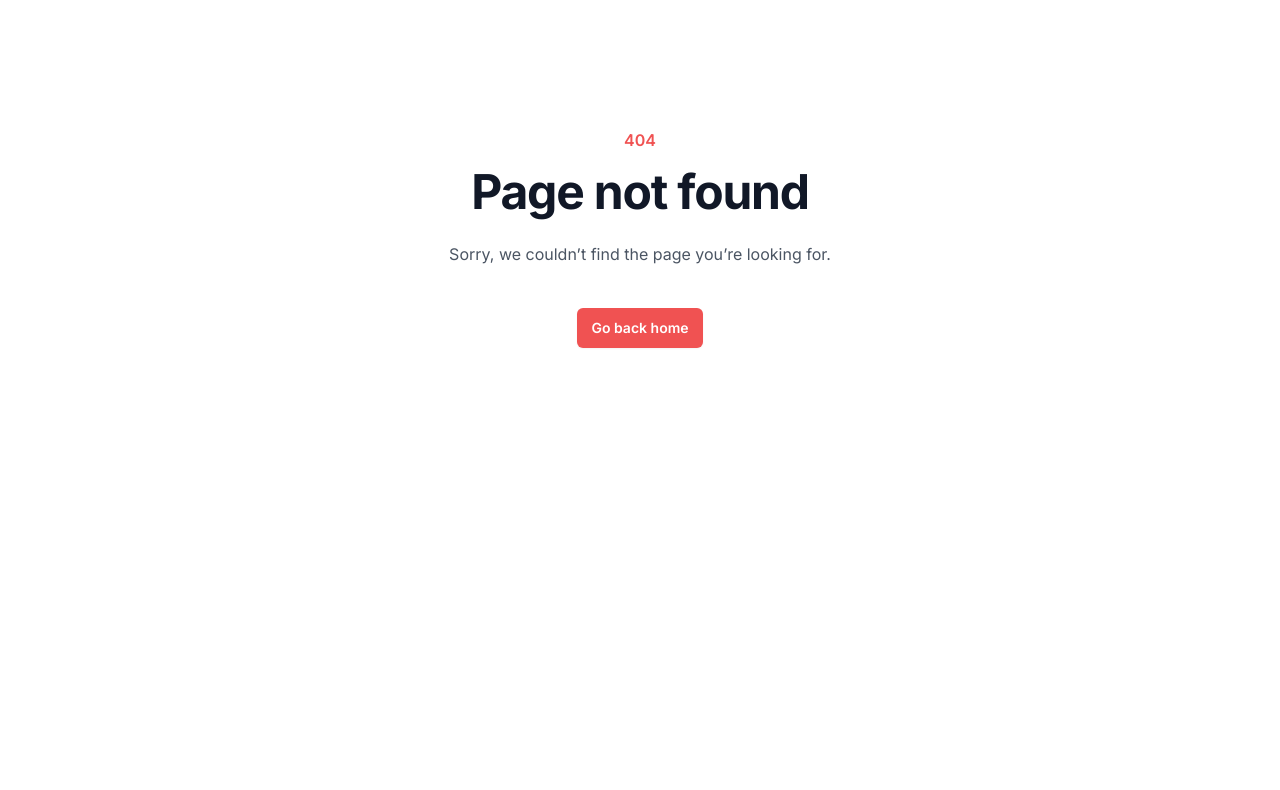
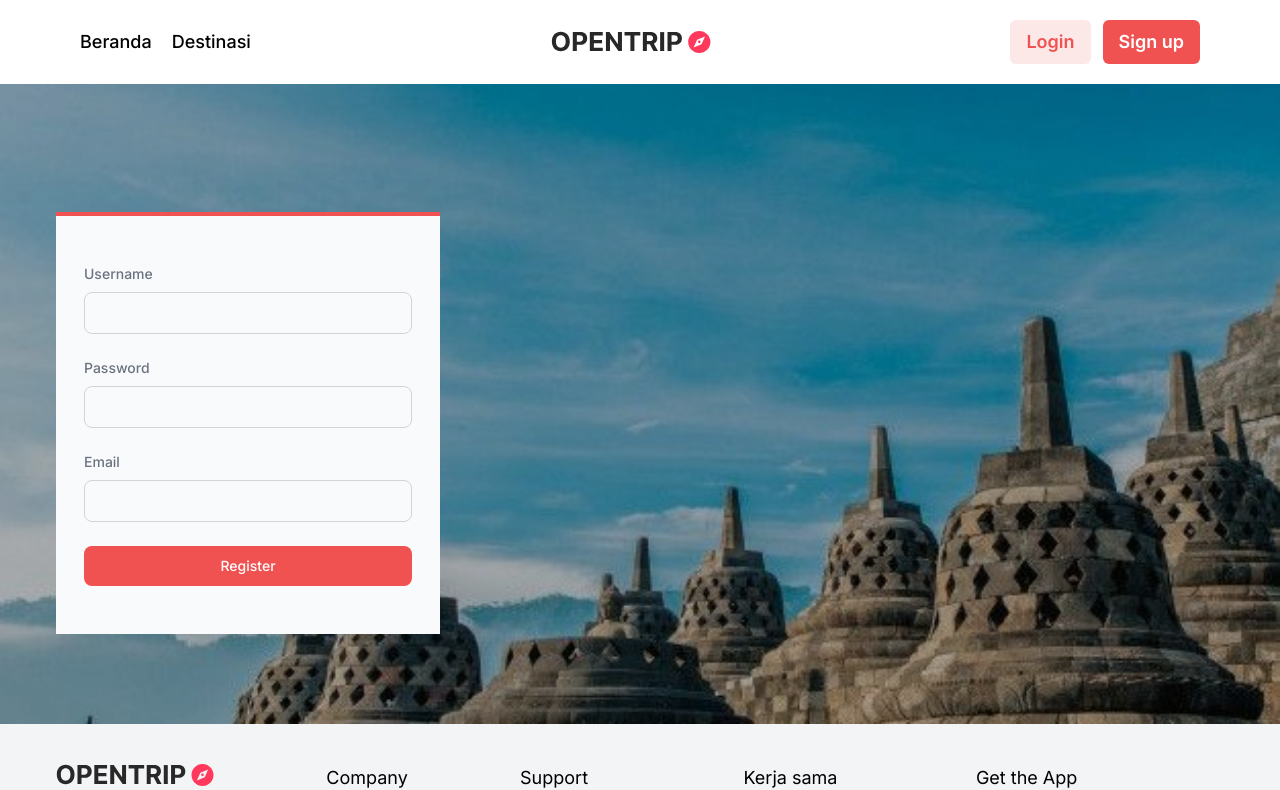
Before and after one commit to LuqmanRA/Final-Task-Intensive-Stage-OpenTrip, a Next.js app: page /register/user in a window 1280 px wide. Before the commit this address had no page. Shown: the top 790 px of the page. Built offline with nearby package versions, Linux system fonts and the light colour scheme.

Commit message:
first commit

```diff
--- a/src/app/components/card.jsx
+++ b/src/app/components/card.jsx
@@ -10,7 +10,7 @@ export default function card(){
                     <div>
                         <h1 className='text-xl mb-3 sm:mb-0 sm:text-3xl font-bold'>Destinasi Populer</h1>
                     </div>
-                    <Link href='#'>
+                    <Link href='/destinasi'>
                         <p className='hover:text-red-500 flex gap-2 text-sm sm:text-base'>LIHAT LIBURAN LAINNYA
                         <BsArrowRight className='text-2xl' />
                         </p>
@@ -28,7 +28,7 @@ export default function card(){
                     <div>
                         <h1 className='text-xl mb-3 sm:mb-0 sm:text-3xl font-bold'>Vitamin Sea</h1>
                     </div>
-                    <Link href='#'>
+                    <Link href='/destinasi'>
                         <p className='hover:text-red-500 flex gap-2 text-sm sm:text-base'>LIHAT LIBURAN LAINNYA
                         <BsArrowRight className='text-2xl' />
                         </p>
@@ -46,7 +46,7 @@ export default function card(){
                     <div>
                         <h1 className='text-xl mb-3 sm:mb-0 sm:text-3xl font-bold'>Naik Naik ke Puncak Gunung</h1>
                     </div>
-                    <Link href='#'>
+                    <Link href='/destinasi'>
                         <p className='hover:text-red-500 flex gap-2 text-sm sm:text-base'>LIHAT LIBURAN LAINNYA
                         <BsArrowRight className='text-2xl' />
                         </p>
@@ -64,7 +64,7 @@ export default function card(){
                     <div>
                         <h1 className='text-xl mb-3 sm:mb-0 sm:text-3xl font-bold'>Menyatu Dengan Alam</h1>
                     </div>
-                    <Link href='#'>
+                    <Link href='/destinasi'>
                         <p className='hover:text-red-500 flex gap-2 text-sm sm:text-base'>LIHAT LIBURAN LAINNYA
                         <BsArrowRight className='text-2xl' />
                         </p>
--- a/src/app/components/content.jsx
+++ b/src/app/components/content.jsx
@@ -15,7 +15,7 @@ export default function content(){
                         <p className="flex items-center gap-1"><FaStar className='text-yellow-300'/> 4.5</p>
                     </div>
             </div>
-            <Link href='#'>
+            <Link href='/destinasi/detail'>
             <div className="flex justify-center px-5 pb-3">
                     <button className="focus:outline-none text-white bg-red-500 hover:bg-red-600 font-semibold text-base w-full py-2">Pesan Sekarang</button>
             </div>
--- /dev/null
+++ b/src/app/destinasi/detail/page.jsx
@@ -0,0 +1,23 @@
+import Link from "next/link"
+
+export default function Home() {
+  return (
+    <>
+      <main className="grid min-h-full place-items-center bg-white px-6 py-24 sm:py-32 lg:px-8">
+        <div className="text-center">
+          <p className="text-base font-semibold text-red-500">404</p>
+          <h1 className="mt-4 text-3xl font-bold tracking-tight text-gray-900 sm:text-5xl">Page not found</h1>
+          <p className="mt-6 text-base leading-7 text-gray-600">Sorry, we couldn’t find the page you’re looking for.</p>
+          <div className="mt-10 flex items-center justify-center gap-x-6">
+            <Link
+              href="/"
+              className="rounded-md bg-red-500 px-3.5 py-2.5 text-sm font-semibold text-white shadow-sm hover:bg-red-600 focus-visible:outline focus-visible:outline-2 focus-visible:outline-offset-2 focus-visible:outline-indigo-600"
+            >
+              Go back home
+            </Link>
+          </div>
+        </div>
+      </main>
+    </>
+  )
+}
--- a/src/app/login/page.jsx
+++ b/src/app/login/page.jsx
@@ -7,10 +7,10 @@ export default function Home() {
   return (
     <>
       <section className="sm:flex">
-        <div className="px-14 py-3 sm:px-0 sm:py-0 sm:w-1/2 sm:h-screen">
+        <div className="hidden sm:inline-block sm:px-0 sm:py-0 sm:w-1/2 sm:h-screen">
           <Image src={Img} className="sm:mb-0 w-full h-full sm:h-screen brightness-75" />
         </div>
-        <div className="flex flex-col items-center justify-center mx-auto sm:h-screen">
+        <div className="flex flex-col items-center justify-center mx-auto h-screen">
           <Link
             href="/"
             className="flex items-center mb-3 text-2xl font-semibold text-gray-900 dark:text-white"
@@ -26,15 +26,15 @@ export default function Home() {
               <form className="space-y-4 md:space-y-6" action="/">
                 <div>
                   <label
-                    htmlFor="email"
+                    htmlFor="username"
                     className="block mb-2 text-sm font-medium text-gray-500"
                   >
                     Username
                   </label>
                   <input
-                    type="email"
-                    name="email"
-                    id="email"
+                    type="username"
+                    name="username"
+                    id="username"
                     className="bg-gray-50 border border-gray-300 text-gray-900 sm:text-sm rounded-lg focus:ring-red-600 focus:border-red-600 block w-full p-2.5 "
                     placeholder="username"
                     required=""
@@ -62,7 +62,7 @@ export default function Home() {
                 >
                   Login
                 </button>
-                <div className="flex items-center gap-5 justify-between">
+                <div className="flex items-center gap-8 sm:gap-5 justify-between">
                   <Link
                     href="#"
                     className="text-sm font-medium text-red-500 hover:underline"
--- a/src/app/register/page.jsx
+++ b/src/app/register/page.jsx
@@ -8,11 +8,11 @@ export default function Home() {
   return (
     <>
       <Navbar />
-      <div className="relative">
-        <div className="">
+      <div className="sm:relative p-14 sm:p-0">
+        <div className="hidden sm:inline">
           <Image src={Img} alt="gambar" width={1000} height={1000} className="w-full h-screen xl:h-auto brightness-75" />
         </div>
-        <div className="bg-white absolute lg:top-32 top-24 sm:left-14 left-1 px-7 py-12 border-t-red-500 border-t-4">
+        <div className="bg-gray-50 sm:absolute lg:top-32 top-24 sm:left-14 left-1 px-7 py-12 border-t-red-500 border-t-4">
           <h1 className="text-gray-900 font-medium text-2xl mb-10">Choose Registration</h1>
           <Link href="/register/user">
             <button type="button" className="w-full text-white bg-red-500 hover:bg-red-600 font-medium rounded-lg text-sm px-5 py-2.5 text-center">Register as User</button>
--- a/src/app/register/user/page.jsx
+++ b/src/app/register/user/page.jsx
@@ -1,23 +1,34 @@
 import Link from "next/link"
+import Image from "next/image"
+import Img from "@/assets/imgregister.jpg"
+import Navbar from '@/app/components/navbar'
+import Footer from '@/app/components/footer'
 
 export default function Home() {
   return (
     <>
-      <main className="grid min-h-full place-items-center bg-white px-6 py-24 sm:py-32 lg:px-8">
-        <div className="text-center">
-          <p className="text-base font-semibold text-red-500">404</p>
-          <h1 className="mt-4 text-3xl font-bold tracking-tight text-gray-900 sm:text-5xl">Page not found</h1>
-          <p className="mt-6 text-base leading-7 text-gray-600">Sorry, we couldn’t find the page you’re looking for.</p>
-          <div className="mt-10 flex items-center justify-center gap-x-6">
-            <Link
-              href="/register"
-              className="rounded-md bg-red-500 px-3.5 py-2.5 text-sm font-semibold text-white shadow-sm hover:bg-red-600 focus-visible:outline focus-visible:outline-2 focus-visible:outline-offset-2 focus-visible:outline-indigo-600"
-            >
-              Go back home
-            </Link>
+      <Navbar />
+      <div className="sm:relative p-14 sm:p-0">
+        <div className="hidden sm:inline">
+          <Image src={Img} alt="gambar" width={1000} height={1000} className="w-full h-screen xl:h-auto brightness-75" />
+        </div>
+        <form className="space-y-4 md:space-y-6 bg-gray-50 sm:absolute lg:top-32 sm:top-24 sm:left-14 px-7 py-12 border-t-red-500 border-t-4 sm:w-96"  action="/">
+          <div>
+            <label htmlFor="username" className="block mb-2 text-sm font-medium text-gray-500">Username</label>
+            <input type="username" name="username" id="username" className="bg-gray-50 border border-gray-300 text-gray-900 sm:text-sm rounded-lg focus:ring-red-600 focus:border-red-600 block w-full p-2.5 " required="" />
           </div>
-        </div>
-      </main>
+          <div>
+            <label htmlFor="password" className="block mb-2 text-sm font-medium text-gray-500">Password</label>
+            <input type="password" name="password" id="password" className="bg-gray-50 border border-gray-300 text-gray-900 sm:text-sm rounded-lg focus:ring-red-600 focus:border-red-600 block w-full p-2.5 " required=""/>
+          </div>
+          <div>
+            <label htmlFor="email" className="block mb-2 text-sm font-medium text-gray-500">Email</label>
+            <input type="email" name="email" id="email" className="bg-gray-50 border border-gray-300 text-gray-900 sm:text-sm rounded-lg focus:ring-red-600 focus:border-red-600 block w-full p-2.5 " required="" />
+          </div>
+          <button type="submit" className="w-full text-white bg-red-500 hover:bg-red-600 font-medium rounded-lg text-sm px-5 py-2.5 text-center">Register</button>
+        </form>
+      </div>
+      <Footer />
     </>
   )
 }
```
